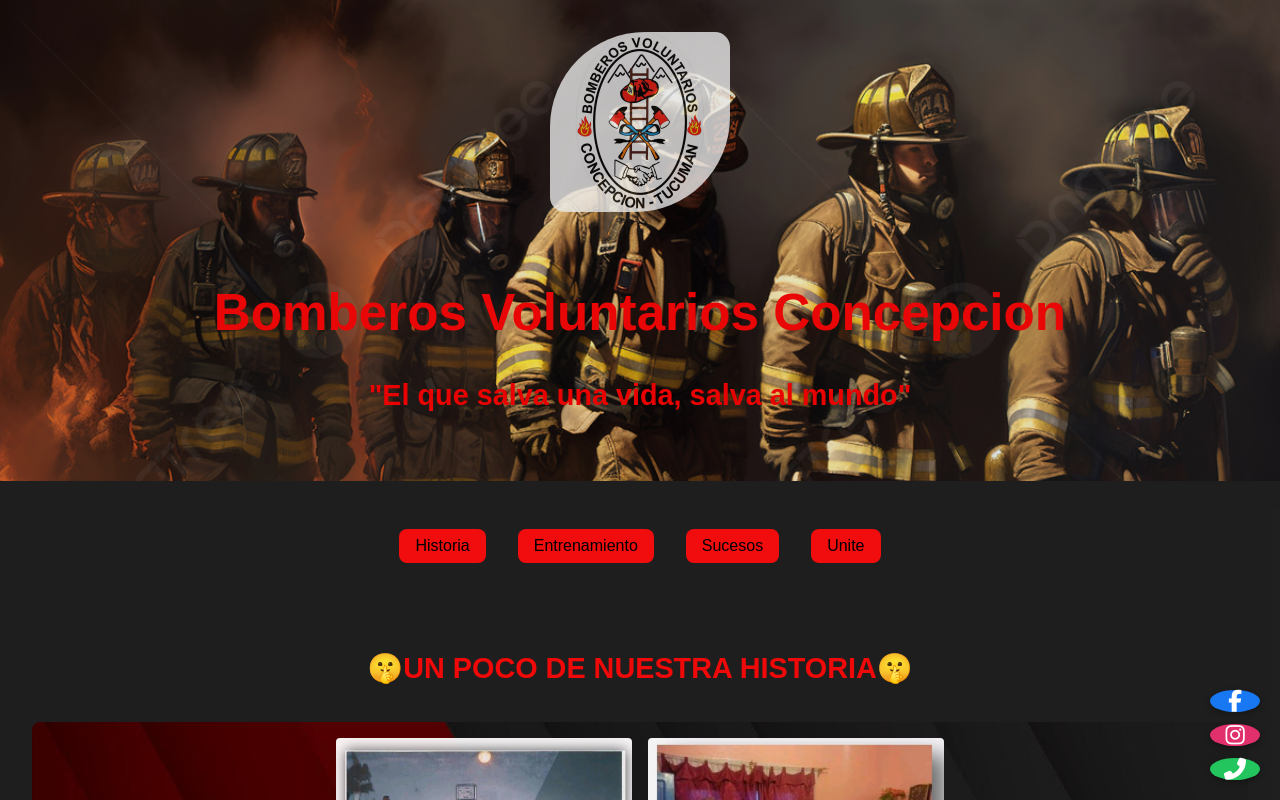
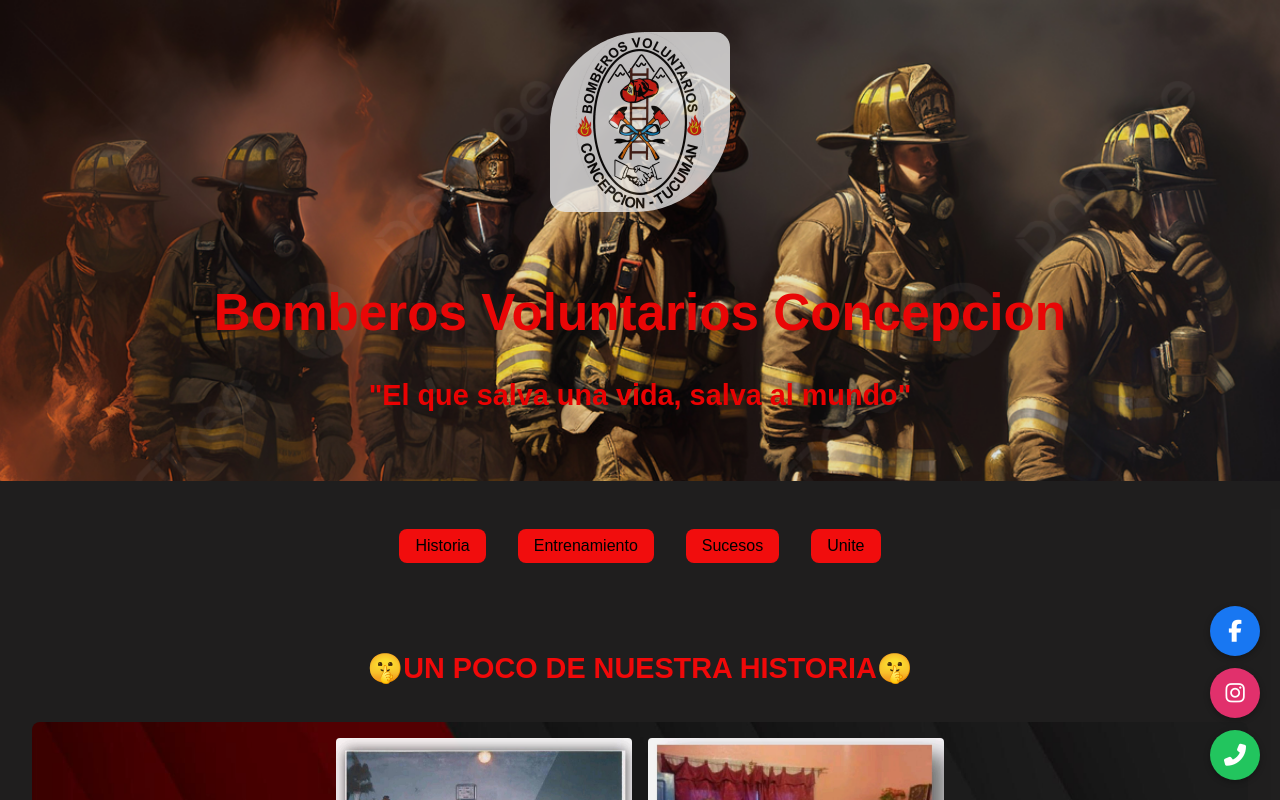
Before and after one commit to Andres3345/bomberos-web, a React (Vite) app: page / in a window 1280 px wide. Shown: the top 800 px of the page. Built offline with nearby package versions, Linux system fonts and the light colour scheme.

Commit message:
correccion

```diff
--- a/src/App.css
+++ b/src/App.css
@@ -47,7 +47,7 @@ main{
 }
 .boton-red{
     width: 50px;
-    height: 50ppx;
+    height: 50px;
     background-color: #dc2626;
     color: white;
     border-radius: 50%;
```
